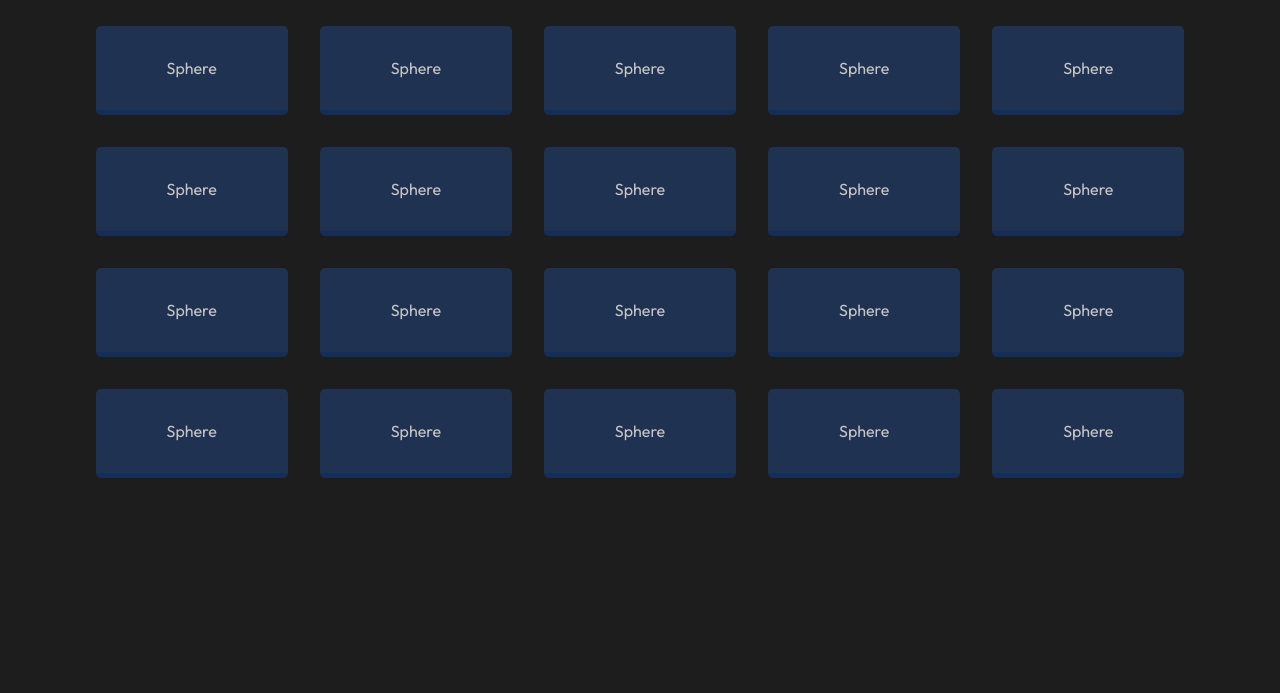
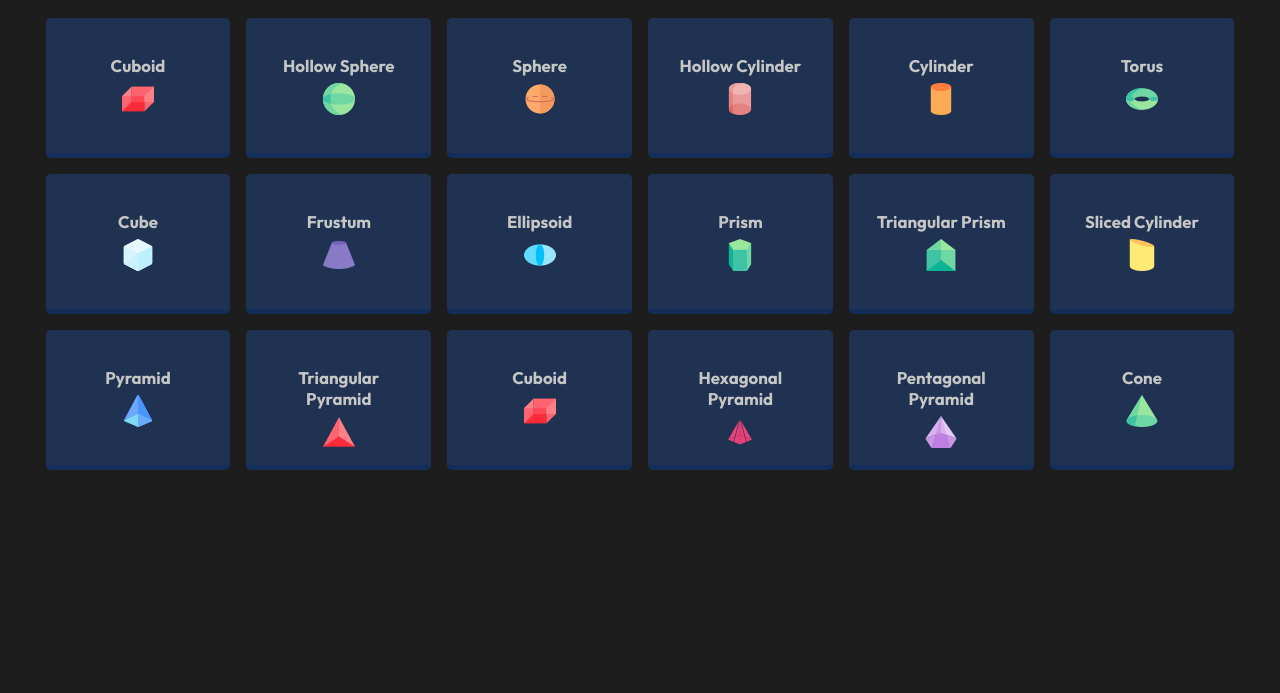
Before and after one commit to aaronmarayaa/Polyhedreons-Volume-Calculator, a website: page index.html in a window 1280 px wide. Shown: the part 107-800 px from the top of the page. Drawn offline with Linux system fonts and the light colour scheme.

Commit message:
Add names and icons of polyhedron on links
-index.html
-assets/css/styles.css

```diff
--- a/assets/css/styles.css
+++ b/assets/css/styles.css
@@ -30,15 +30,23 @@ body {
   flex-wrap: wrap;
 }
 
-.container a {
-  flex-basis: 13%;
+.container .btn-container a {
+  box-sizing: border-box;
+  width: 200px;
+  height: 140px;
+  flex-basis: 15%;
+  padding: 20px;
   background-color: hsl(218, 44%, 22%);
-  padding: 2rem 1rem;
-  margin: 1rem;
+  margin: 0.5rem;
+  font-size: 0.9rem;
   border-radius: 5px;
   border-bottom: 5px solid hsl(217, 64%, 21%);
 }
-.container a:hover {
+.container .btn-container a:hover {
   transform: scale(1.1);
   transition: 400ms;
 }
+
+a img {
+  margin-top: -10px;
+}
--- a/index.html
+++ b/index.html
@@ -4,7 +4,7 @@
     <meta charset="UTF-8" />
     <meta name="viewport" content="width=device-width, initial-scale=1.0" />
 
-    <link rel="icon" type="image/png" sizes="32x32" href="/assets/images/shapes.png">
+    <link rel="icon" href="/assets/images/shapes.png" />
 
     <link rel="stylesheet" href="assets/css/styles.css" />
 
@@ -12,30 +12,81 @@
   </head>
   <body>
     <div class="container">
-      <h2>Polyhedrons volume calculator</h2>
+      <h2>Polyhedrons Volume Calculator</h2>
 
       <div class="btn-container">
-        <a href="#">Sphere</a>
-        <a href="#">Sphere</a>
-        <a href="#">Sphere</a>
-        <a href="#">Sphere</a>
-        <a href="#">Sphere</a>
-        <a href="#">Sphere</a>
-        <a href="#">Sphere</a>
-        <a href="#">Sphere</a>
-        <a href="#">Sphere</a>
-        <a href="#">Sphere</a>
-        <a href="#">Sphere</a>
-        <a href="#">Sphere</a>
-        <a href="#">Sphere</a>
-        <a href="#">Sphere</a>
-        <a href="#">Sphere</a>
-        <a href="#">Sphere</a>
-        <a href="#">Sphere</a>
-        <a href="#">Sphere</a>
-        <a href="#">Sphere</a>
-        <a href="#">Sphere</a>
-      </div>
+        <a href="#">
+          <h3>Cuboid</h3>
+          <img src="assets/images/cuboid.png" alt="image" />
+        </a>
+        <a href="#">
+          <h3>Hollow Sphere</h3>
+          <img src="assets/images/hollowSphere.png" alt="image" />
+        </a>
+        <a href="#">
+          <h3>Sphere</h3>
+          <img src="assets/images/sphere.png" alt="image" />
+        </a>
+        <a href="#">
+          <h3>Hollow Cylinder</h3>
+          <img src="assets/images/hollowCylinder.png" alt="image" />
+        </a>
+        <a href="#">
+          <h3>Cylinder</h3>
+          <img src="assets/images/cylinder.png" alt="image" />
+        </a>
+        <a href="#">
+          <h3>Torus</h3>
+          <img src="assets/images/Torus.png" alt="image" />
+        </a>
+        <a href="#">
+          <h3>Cube</h3>
+          <img src="assets/images/cube.png" alt="image" />
+        </a>
+        <a href="#">
+          <h3>Frustum</h3>
+          <img src="assets/images/frustum.png" alt="image" />
+        </a>
+        <a href="#">
+          <h3>Ellipsoid</h3>
+          <img src="assets/images/ellipsoid.png" alt="image" />
+        </a>
+        <a href="#">
+          <h3>Prism</h3>
+          <img src="assets/images/prism.png" alt="image" />
+        </a>
+        <a href="#">
+          <h3>Triangular Prism</h3>
+          <img src="assets/images/triangular.png" alt="image" />
+        </a>
+        <a href="#">
+          <h3>Sliced Cylinder</h3>
+          <img src="assets/images/slicedCylinder.png" alt="image" />
+        </a>
+        <a href="#">
+          <h3>Pyramid</h3>
+          <img src="assets/images/pyramid.png" alt="image" />
+        </a>
+        <a href="#">
+          <h3>Triangular Pyramid</h3>
+          <img src="assets/images/triangularPyramid.png" alt="image" />
+        </a>
+        <a href="#">
+          <h3>Cuboid</h3>
+          <img src="assets/images/cuboid.png" alt="image" />
+        </a>
+        <a href="#">
+          <h3>Hexagonal Pyramid</h3>
+          <img src="assets/images/hexagonalPyramid.png" alt="image" />
+        </a>
+        <a href="#">
+          <h3>Pentagonal Pyramid</h3>
+          <img src="assets/images/pentagonalPyramid.png" alt="image" />
+        </a>
+        <a href="#">
+          <h3>Cone</h3>
+          <img src="assets/images/cone.png" alt="image" />
+        </a>
     </div>
 
     <script src="assets/js/script.js"></script>
```
